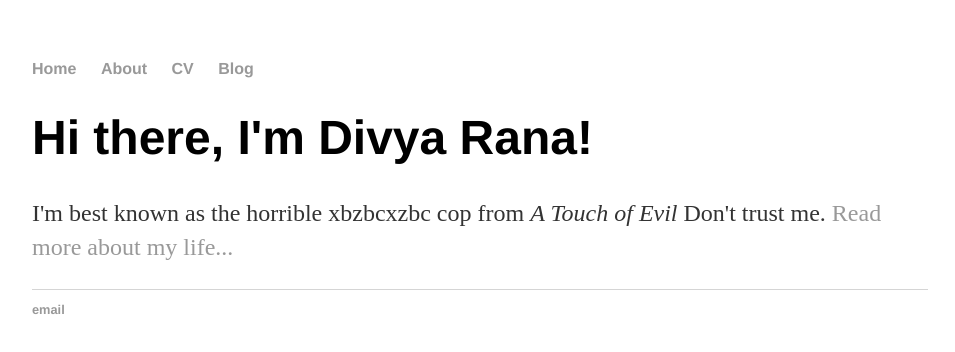
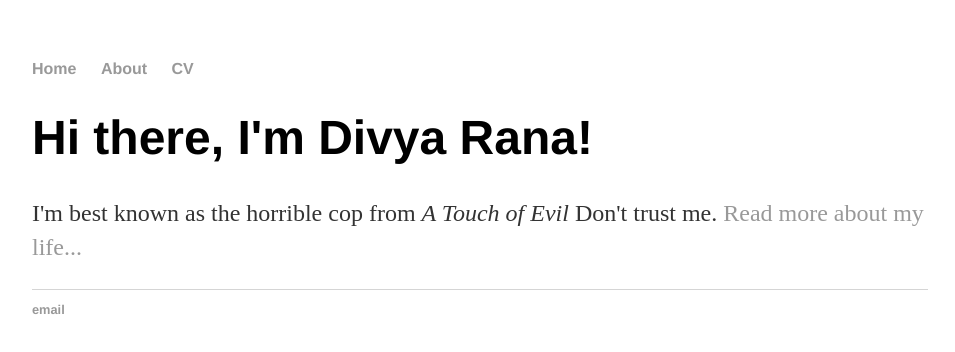
Before and after one commit to a1divya/a1divya.github.io, a plain HTML site: page index.html in a window 1280 px wide. Shown: the whole page, without its empty margins (160-1115 px from the left). Drawn offline with Linux system fonts and the light colour scheme.

Commit message:
Update index.html

```diff
--- a/index.html
+++ b/index.html
@@ -11,13 +11,13 @@
         		<li><a href="/">Home</a></li>
 	        	<li><a href="/about">About</a></li>
         		<li><a href="/cv.pdf">CV</a></li>
-        		<li><a href="/blog">Blog</a></li>
+        		<!--<li><a href="/blog">Blog</a></li>-->
     		</ul>
 		</nav>
 		<div class="container">
     		<div class="blurb">
         		<h1>Hi there, I'm Divya Rana!</h1>
-				<p>I'm best known as the horrible xbzbcxzbc cop from <em>A Touch of Evil</em> Don't trust me. <a href="/about">Read more about my life...</a></p>
+				<p>I'm best known as the horrible cop from <em>A Touch of Evil</em> Don't trust me. <a href="/about">Read more about my life...</a></p>
     		</div><!-- /.blurb -->
 		</div><!-- /.container -->
 		<footer>
```
